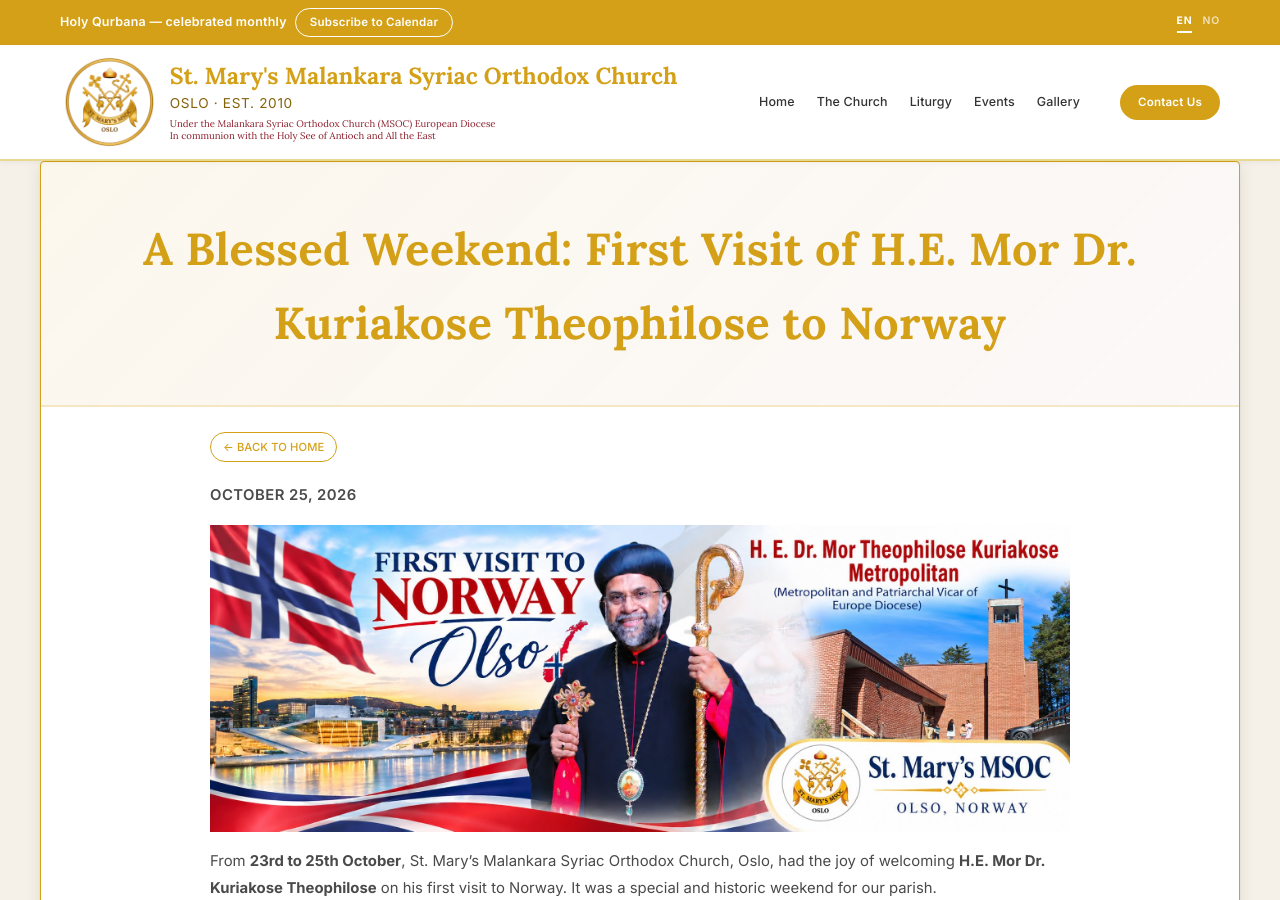
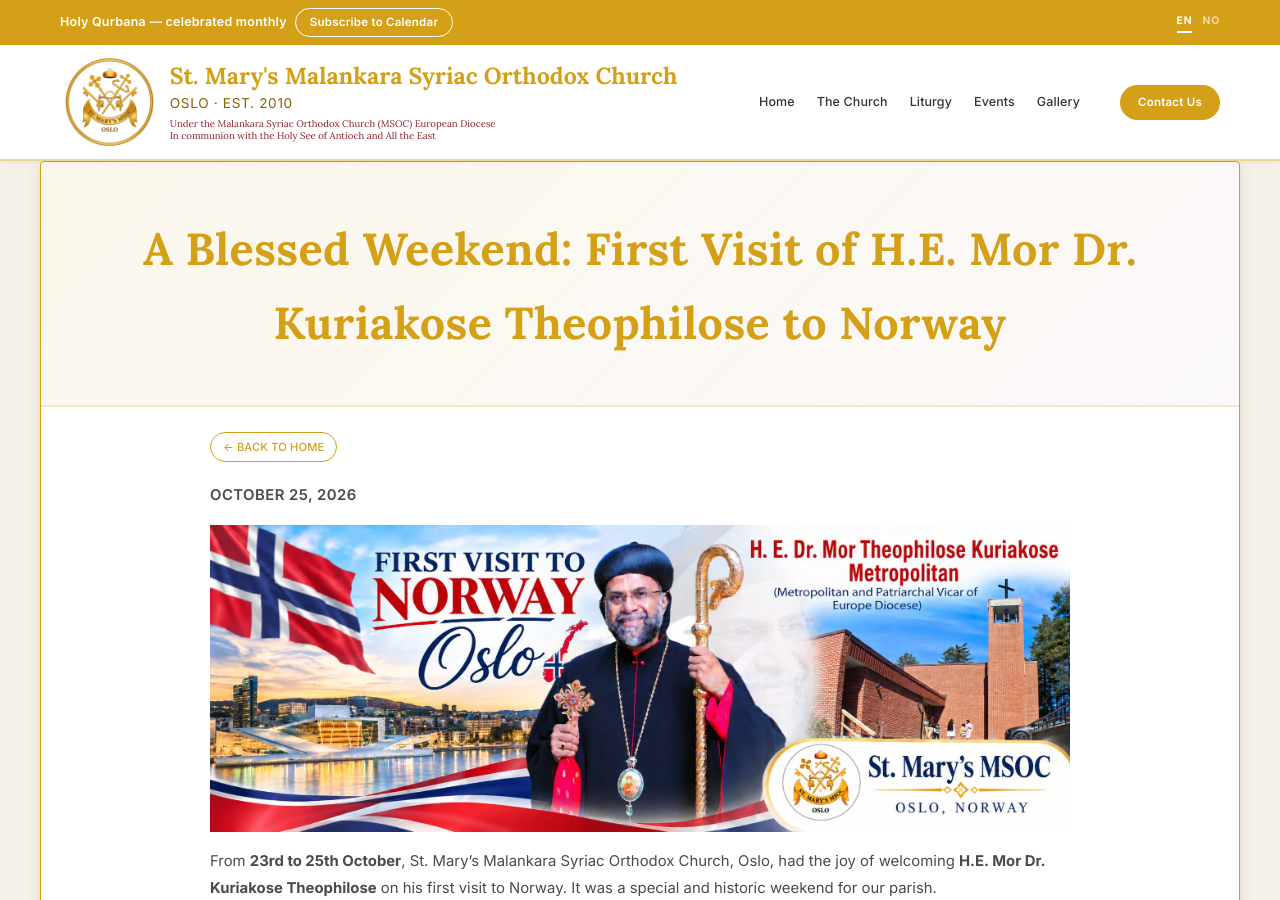
Before and after one commit to stmaryschurchnorway/stmaryschurchnorway.github.io, a Jekyll site: the page built from _posts/2026-10-25-mor-theophilose-first-visit-norway.md, in a window 1280 px wide and 900 px high. Built offline with Jekyll 4.4.1, drawn with Linux system fonts in a browser that asks for light colours.

Commit message:
Use corrected banner (Oslo spelling) on Mor Theophilose visit post
Co-Authored-By: Claude Opus 5.5 <noreply@anthropic.com>
Claude-Session: https://claude.ai/code/session_01E3HScU6qSi7FFuWvMpjrHH

```diff
--- a/_posts/2026-10-25-mor-theophilose-first-visit-norway.md
+++ b/_posts/2026-10-25-mor-theophilose-first-visit-norway.md
@@ -5,7 +5,7 @@ date: 2026-10-25
 excerpt: "From 23rd to 25th October, our parish welcomed H.E. Mor Dr. Kuriakose Theophilose on his first visit to Norway."
 ---
 
-![First visit of H.E. Dr. Mor Theophilose Kuriakose Metropolitan to Norway]({{ '/assets/img/posts/theophilose-visit-banner.jpg' | relative_url }})
+![First visit of H.E. Dr. Mor Theophilose Kuriakose Metropolitan to Norway]({{ '/assets/img/posts/theophilose-visit-banner-v2.jpg' | relative_url }})
 
 From **23rd to 25th October**, St. Mary's Malankara Syriac Orthodox Church, Oslo, had the joy of welcoming **H.E. Mor Dr. Kuriakose Theophilose** on his first visit to Norway. It was a special and historic weekend for our parish.
 
```
Also changed, not shown: assets/img/posts/theophilose-visit-banner-v2.jpg (added), assets/img/posts/theophilose-visit-banner.jpg (deleted).
